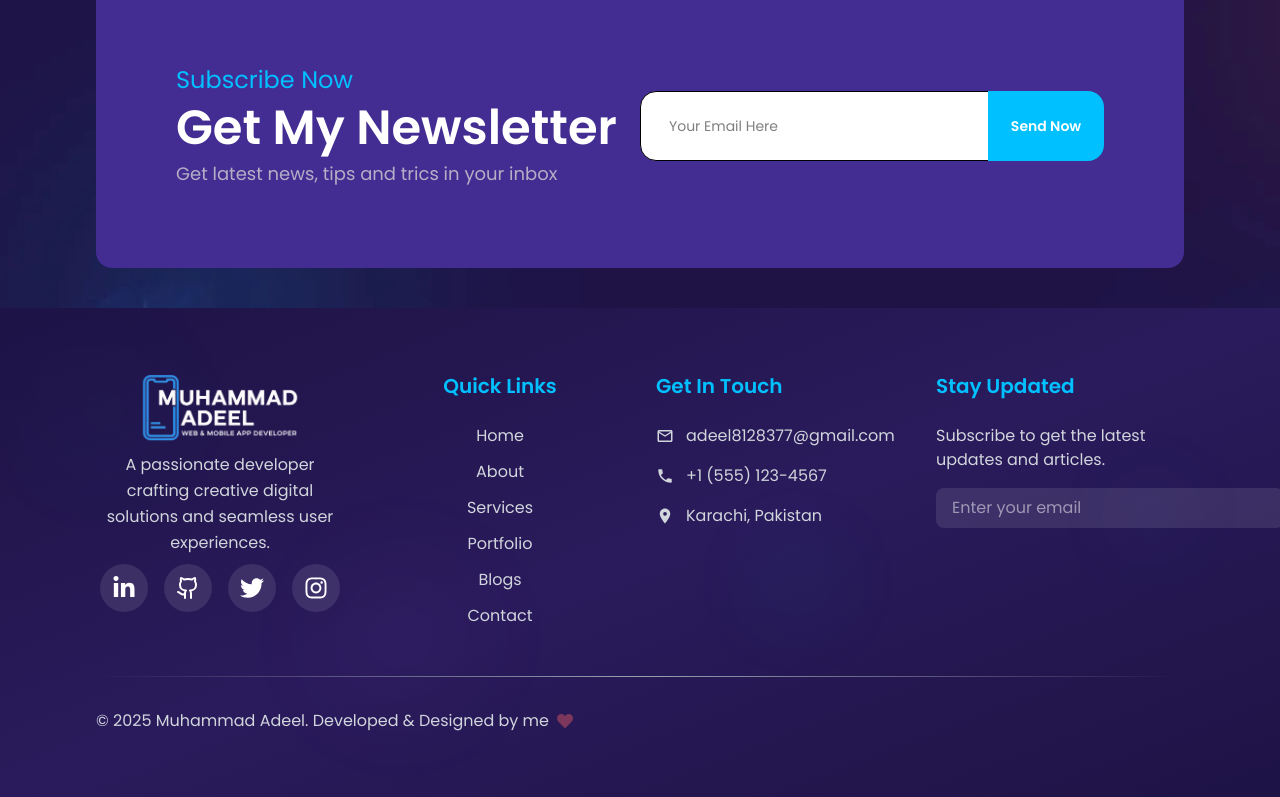
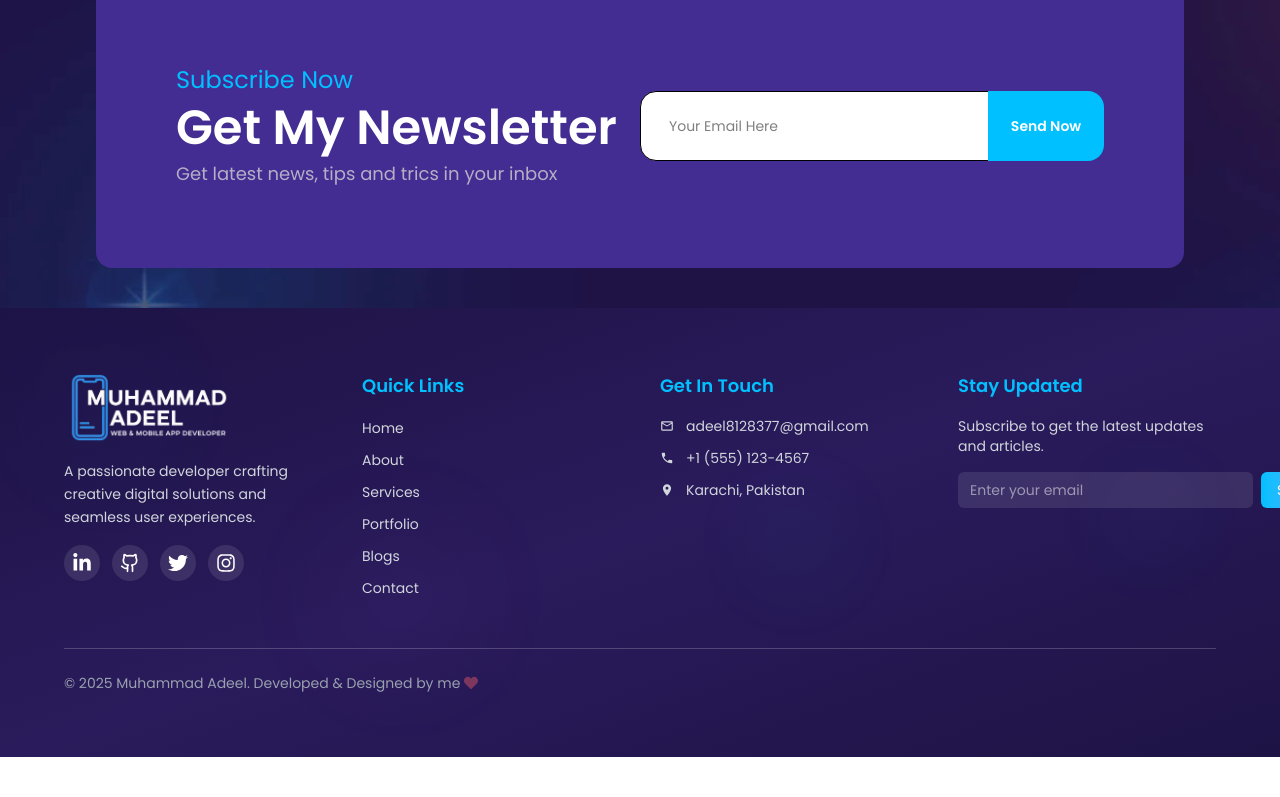
Before and after one commit to Adeel-116/personal_dev_portfolio, a React (Vite) app: page / in a window 1280 px wide. Shown: the part 8490-9287 px from the top of the page. After the commit the page ends 9247 px from the top, so only its background shows below. Built offline with nearby package versions, Linux system fonts and the light colour scheme.

Commit message:
complete footer design

```diff
--- a/src/components/Footer/Footer.tsx
+++ b/src/components/Footer/Footer.tsx
@@ -89,7 +89,7 @@ const Footer = () => {
   return (
     <>
       <footer id="footer" ref={footerRef} className="relative bg-gradient-to-br from-[#1E1345] via-[#2A1B5C] to-[#1E1345] text-white overflow-hidden">
-                {/* Gradient Background Elements */}
+        {/* Background Bubbles */}
         <div className="absolute inset-0 opacity-10">
           <div className="absolute top-10 left-10 w-32 h-32 bg-[#00C0FF] rounded-full blur-3xl animate-pulse"></div>
           <div className="absolute top-40 right-20 w-24 h-24 bg-blue-400 rounded-full blur-2xl animate-pulse delay-1000"></div>
@@ -98,41 +98,31 @@ const Footer = () => {
           <div className="absolute w-20 h-20 bg-gradient-to-r from-[#00C0FF] to-purple-400 rounded-full blur-2xl opacity-20" style={{ left: mousePosX - 40, top: mousePosY - 40 }}></div>
         </div>
 
-                <div className="relative z-10 2xl:w-[75%] xl:w-[85%] sm:w-[85%] w-[95%] mx-auto py-16">
-                    <div className={`grid lg:grid-cols-4 md:grid-cols-2 grid-cols-1 gap-8 mb-12 transition-all duration-1000 ${isVisible ? 'opacity-100 translate-y-0' : 'opacity-0 translate-y-10'}`}>
+        <div className="relative z-10 w-[95%] max-w-[1400px] mx-auto py-16 px-4 sm:px-6 lg:px-8">
+          <div className={`grid grid-cols-1 sm:grid-cols-2 lg:grid-cols-4 gap-10 transition-all duration-1000 ${isVisible ? 'opacity-100 translate-y-0' : 'opacity-0 translate-y-10'}`}>
 
-                        {/* Logo & Description */}
-                        <div className="lg:col-span-1 md:col-span-2 flex flex-col items-center">
-                            <img src={Logo} alt="Logo" className="w-[120px] sm:w-[150px] lg:w-[170px] h-auto object-contain mb-2" />
-                            <p className="text-gray-300 mb-2 leading-relaxed text-center text-sm sm:text-base">
+            {/* Logo */}
+            <div className="flex flex-col items-center lg:items-start">
+              <img src={Logo} alt="Logo" className="w-[120px] sm:w-[150px] lg:w-[170px] mb-4" />
+              <p className="text-gray-300 text-center lg:text-left text-sm leading-relaxed mb-4">
                 A passionate developer crafting creative digital solutions and seamless user experiences.
               </p>
-                            <div className="flex space-x-3 sm:space-x-4">
+              <div className="flex space-x-3">
                 {socialLinks.map((social) => (
-                                    <a
-                                        key={social.name}
-                                        href={social.href}
-                                        target="_blank"
-                                        rel="noopener noreferrer"
-                                        className={`text-xl sm:text-2xl p-2 sm:p-3 rounded-full bg-white/10 hover:scale-110 transition-all duration-300 ${social.color}`}
-                                    >
+                  <a key={social.name} href={social.href} target="_blank" rel="noopener noreferrer" className={`text-xl p-2 rounded-full bg-white/10 hover:scale-110 transition-all duration-300 ${social.color}`}>
                     {social.icon}
                   </a>
                 ))}
               </div>
             </div>
 
-                        {/* Quick Links */}
-                        <div className="transition-all duration-1000 delay-200">
-                            <h4 className="text-lg sm:text-xl font-semibold mb-4 sm:mb-6 text-[#00C0FF] text-center">Quick Links</h4>
-                            <ul className="space-y-2 sm:space-y-3">
+            {/* Links */}
+            <div className="text-center lg:text-left">
+              <h4 className="text-lg font-semibold text-[#00C0FF] mb-4">Quick Links</h4>
+              <ul className="space-y-2">
                 {navigationLinks.map((link) => (
-                                    <li key={link.name} className="flex justify-center">
-                                        <a
-                                            href={link.href}
-                                            onClick={(e) => handleNavClick(e, link.href)}
-                                            className="text-gray-300 hover:text-[#00C0FF] transition-colors duration-300 text-sm sm:text-base"
-                                        >
+                  <li key={link.name}>
+                    <a href={link.href} onClick={(e) => handleNavClick(e, link.href)} className="text-gray-300 hover:text-[#00C0FF] transition-colors duration-300 text-sm">
                       {link.name}
                     </a>
                   </li>
@@ -140,60 +130,42 @@ const Footer = () => {
               </ul>
             </div>
 
-                        {/* Contact */}
-                        <div className="transition-all duration-1000 delay-400">
-                            <h4 className="text-lg sm:text-xl font-semibold mb-4 sm:mb-6 text-[#00C0FF] text-left">Get In Touch</h4>
-                            <ul className="space-y-3 sm:space-y-4">
+            {/* Contact Info */}
+            <div className="text-center lg:text-left">
+              <h4 className="text-lg font-semibold text-[#00C0FF] mb-4">Get In Touch</h4>
+              <ul className="space-y-3">
                 {contactInfo.map((contact, idx) => (
-                                    <li key={idx}>
-                                        <a
-                                            href={contact.href}
-                                            className="flex items-center gap-3 text-gray-300 hover:text-[#00C0FF] transition-colors duration-300 text-sm sm:text-base"
-                                        >
-                                            <span className="text-base sm:text-lg">{contact.icon}</span>
-                                            <span className="break-all">{contact.text}</span>
-                                        </a>
+                  <li key={idx} className="flex justify-center lg:justify-start items-center gap-3 text-gray-300 hover:text-[#00C0FF] text-sm">
+                    <span>{contact.icon}</span>
+                    <a href={contact.href} className="break-words">{contact.text}</a>
                   </li>
                 ))}
               </ul>
             </div>
 
             {/* Newsletter */}
-                        <div className="transition-all duration-1000 delay-600">
-                            <h4 className="text-lg sm:text-xl font-semibold mb-4 sm:mb-6 text-[#00C0FF] text-left">Stay Updated</h4>
-                            <p className="text-gray-300 mb-4 text-left text-sm sm:text-base">Subscribe to get the latest updates and articles.</p>
-                            <div className="flex flex-col sm:flex-row gap-2 sm:gap-2">
-                                <input
-                                    type="email"
-                                    value={email}
-                                    onChange={(e) => setEmail(e.target.value)}
-                                    placeholder="Enter your email"
-                                    className="flex-1 px-3 sm:px-4 py-2 bg-white/10 text-white rounded-lg text-sm sm:text-base"
-                                />
-                                <button
-                                    onClick={handleSubscribe}
-                                    className="px-4 sm:px-6 py-2 bg-gradient-to-r from-[#00C0FF] to-blue-400 rounded-lg text-sm sm:text-base whitespace-nowrap"
-                                >
+            <div>
+              <h4 className="text-lg font-semibold text-[#00C0FF] mb-4">Stay Updated</h4>
+              <p className="text-gray-300 text-sm mb-4">Subscribe to get the latest updates and articles.</p>
+              <div className="flex flex-col sm:flex-row gap-2">
+                <input type="email" value={email} onChange={(e) => setEmail(e.target.value)} placeholder="Enter your email" className="flex-1 px-3 py-2 bg-white/10 text-white rounded-md text-sm" />
+                <button onClick={handleSubscribe} className="px-4 py-2 bg-gradient-to-r from-[#00C0FF] to-blue-400 rounded-md text-sm">
                   {isLoading ? 'Loading...' : isSubscribed ? 'Subscribed ✓' : 'Subscribe'}
                 </button>
               </div>
             </div>
           </div>
 
-                    {/* Separator */}
-                    <div className="w-full h-px bg-gradient-to-r from-transparent via-gray-400 to-transparent mb-8"></div>
-
-                    {/* Copyright */}
-                    <div className="flex flex-col md:flex-row justify-between items-center">
-                        <div className="flex items-center space-x-2 text-gray-300 text-sm sm:text-base">
-                            <span>© {currentYear} Muhammad Adeel. Developed & Designed by me</span>
-                            <FaHeart className="text-red-400 animate-pulse" />
-                        </div>
+          {/* Divider */}
+          <div className="mt-12 border-t border-white/20 pt-6 flex flex-col sm:flex-row items-center justify-between">
+            <p className="text-sm text-gray-400 flex items-center gap-1">
+              © {currentYear} Muhammad Adeel. Developed & Designed by me <FaHeart className="text-red-400 animate-pulse" />
+            </p>
           </div>
         </div>
       </footer>
 
-            {/* Back to Top Button */}
+      {/* Back to Top */}
       <button
         onClick={scrollToTop}
         className={`fixed bottom-4 sm:bottom-8 right-4 sm:right-8 p-3 sm:p-4 bg-gradient-to-r from-[#00C0FF] to-blue-400 text-white rounded-full shadow-lg transition-all duration-300 hover:scale-110 z-50 ${showBackToTop ? 'opacity-100 translate-y-0' : 'opacity-0 translate-y-4 pointer-events-none'}`}
```
Lines whose indentation alone changed are shown as unchanged.
